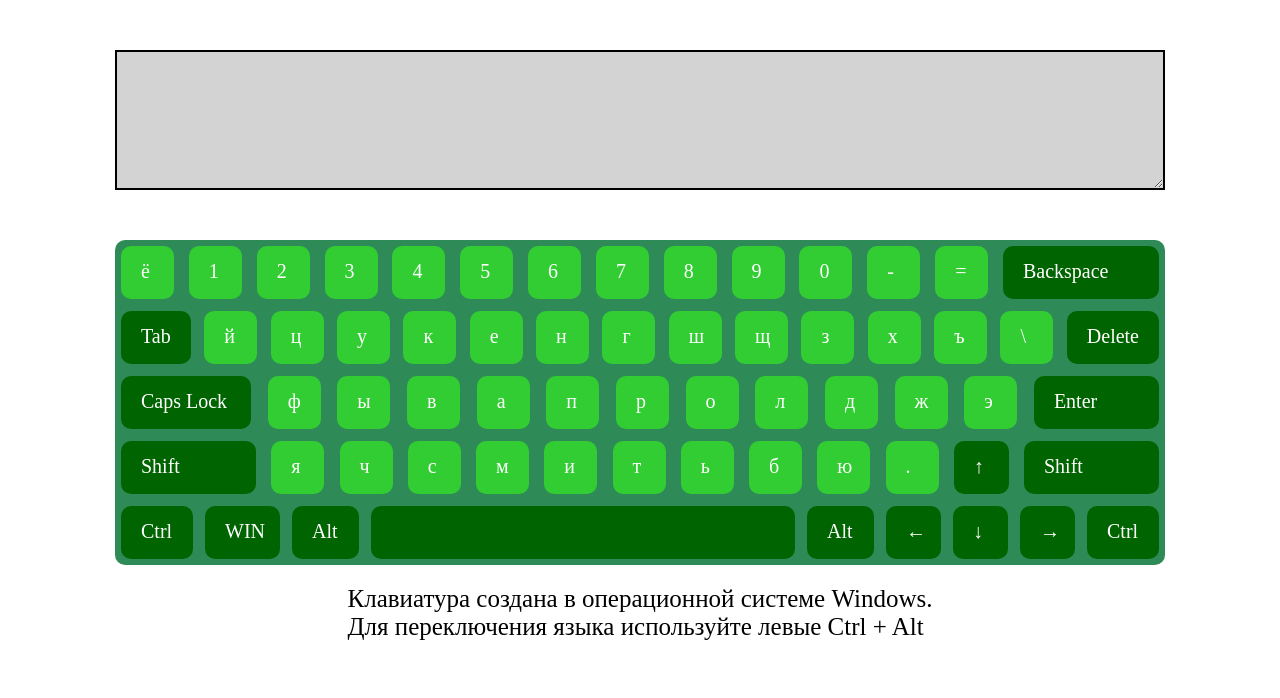
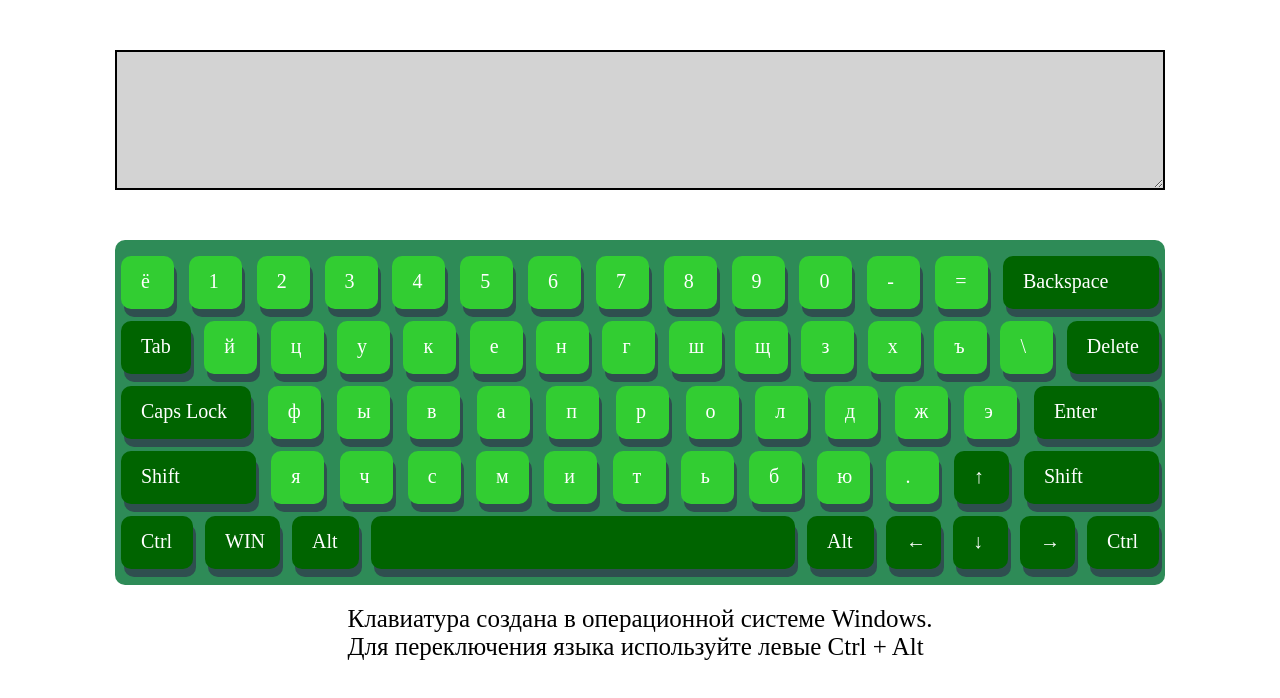
Before and after one commit to Ihnatsy/virtual-keyboard, a plain HTML site: page index.html in a window 1280 px wide. Drawn offline with Linux system fonts and the light colour scheme.

Commit message:
feat: add animation of pressing a key

```diff
--- a/style.css
+++ b/style.css
@@ -32,6 +32,9 @@
   background-color: seagreen;
   width: 1050px;
   border-radius: 10px;
+  height: max-content;
+  padding-top: 10px;
+  padding-bottom: 10px;
 }
 
 .button-item {
@@ -45,6 +48,8 @@
   border-radius: 10px;
   width: 53px;
   height: 53px;
+  box-shadow: 3px 8px 0 darkslategrey;
+  transition:0.15s;
 }
 
 .special {
@@ -97,4 +102,6 @@
 .active {
   background-color: blueviolet;
   border-radius: 10px;
+  transform:translateY(5px);
+  box-shadow: 0 2px 0 darkslategrey;
 }
```
